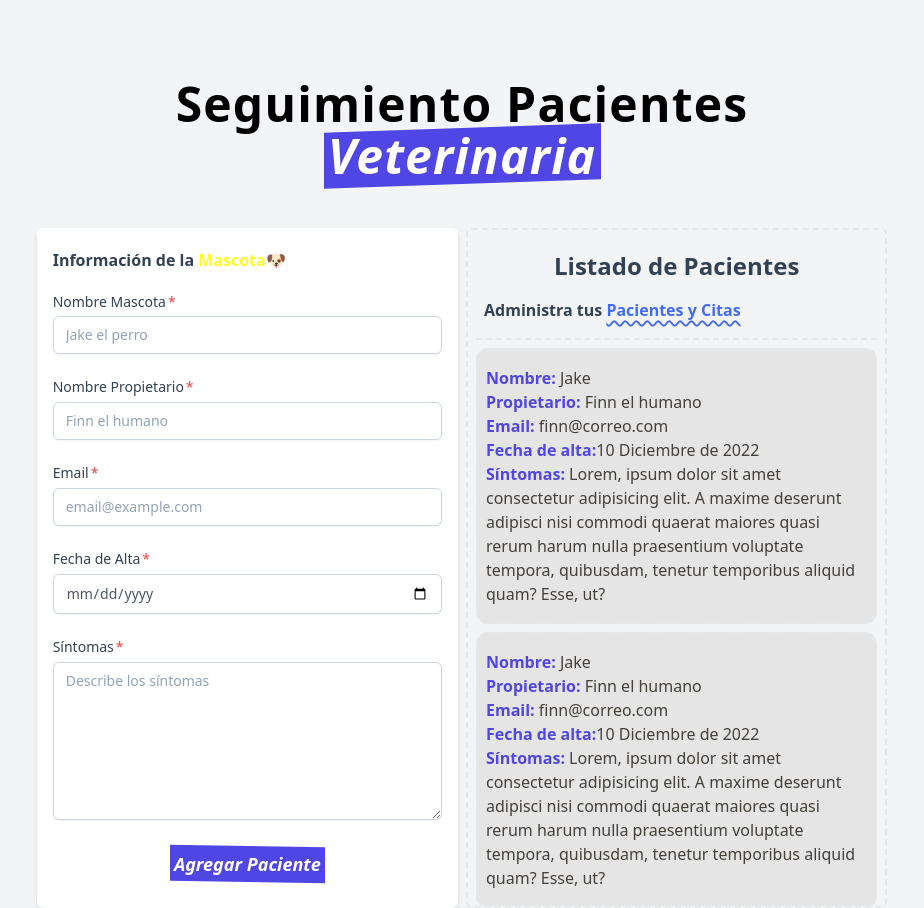
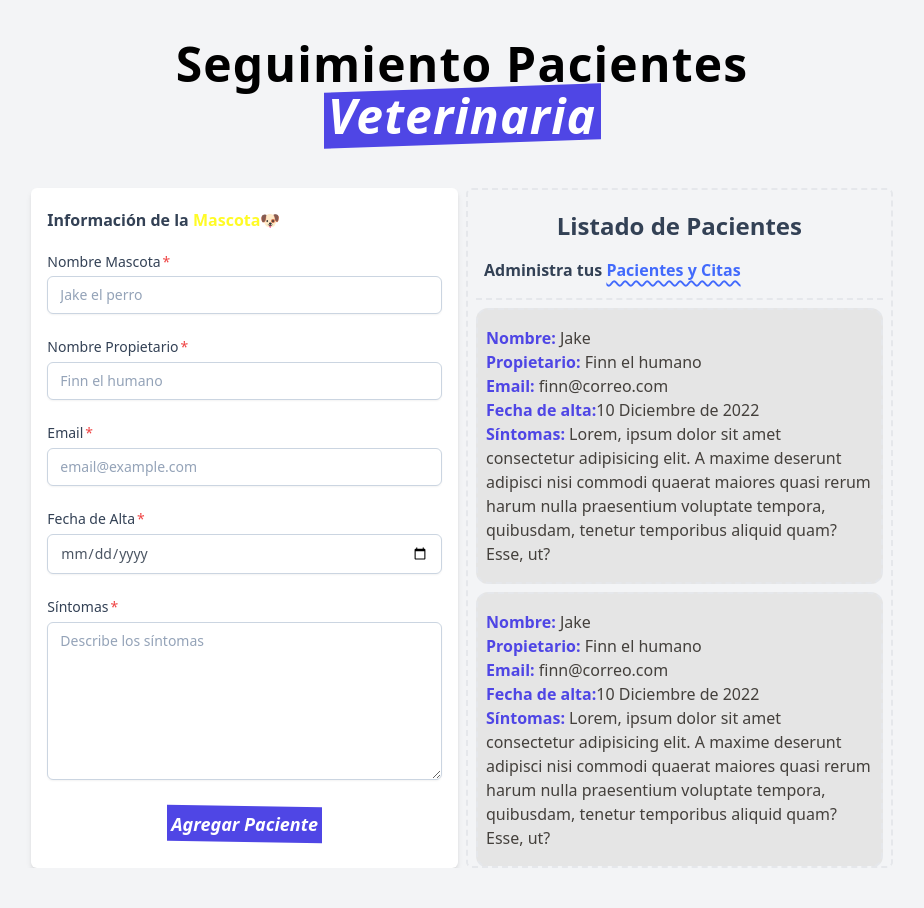
Before and after one commit to DanielRoman11/veterinaria-react, a React (Vite) app: page / in a window 1280 px wide. Shown: the whole page, without its empty margins (178-1102 px from the left). After the commit the page ends 868 px from the top, so only its background shows below. Built offline with nearby package versions, Linux system fonts and the light colour scheme.

Commit message:
feat: UseState Formulario

```diff
--- a/index.html
+++ b/index.html
@@ -8,7 +8,7 @@
     <meta name="viewport" content="width=device-width, initial-scale=1.0" />
     <title>Veterinaria</title>
   </head>
-  <body class="bg-gray-100 dark:text-white dark:bg-slate-900 min-h-screen">
+  <body class="bg-gray-100 dark:text-white dark:bg-slate-900 min-h-screen pt-10">
     <div id="root"></div>
     <script type="module" src="/src/main.jsx"></script>
   </body>
--- a/src/App.css
+++ b/src/App.css
@@ -605,8 +605,8 @@ video {
   margin-top: 0.5rem;
 }
 
-.mt-20 {
-  margin-top: 5rem;
+.mt-3 {
+  margin-top: 0.75rem;
 }
 
 .block {
@@ -621,8 +621,8 @@ video {
   display: flex;
 }
 
-.max-h-\[670px\] {
-  max-height: 670px;
+.h-full {
+  height: 100%;
 }
 
 .min-h-\[670px\] {
@@ -645,29 +645,6 @@ video {
   --tw-border-spacing-x: 1.25rem;
   --tw-border-spacing-y: 1.25rem;
   border-spacing: var(--tw-border-spacing-x) var(--tw-border-spacing-y);
-}
-
-.border-spacing-2 {
-  --tw-border-spacing-x: 0.5rem;
-  --tw-border-spacing-y: 0.5rem;
-  border-spacing: var(--tw-border-spacing-x) var(--tw-border-spacing-y);
-}
-
-.snap-y {
-  scroll-snap-type: y var(--tw-scroll-snap-strictness);
-}
-
-.snap-normal {
-  scroll-snap-stop: normal;
-}
-
-.scroll-py-4 {
-  scroll-padding-top: 1rem;
-  scroll-padding-bottom: 1rem;
-}
-
-.scroll-ps-10 {
-  scroll-padding-inline-start: 2.5rem;
 }
 
 .flex-col {
@@ -694,8 +671,8 @@ video {
   margin-bottom: calc(1.25rem * var(--tw-space-y-reverse));
 }
 
-.overflow-y-scroll {
-  overflow-y: scroll;
+.overflow-y-auto {
+  overflow-y: auto;
 }
 
 .rounded-md {
@@ -704,16 +681,6 @@ video {
 
 .rounded-xl {
   border-radius: 0.75rem;
-}
-
-.rounded-b-lg {
-  border-bottom-right-radius: 0.5rem;
-  border-bottom-left-radius: 0.5rem;
-}
-
-.rounded-t-none {
-  border-top-left-radius: 0px;
-  border-top-right-radius: 0px;
 }
 
 .border {
@@ -732,19 +699,6 @@ video {
   border-style: dashed;
 }
 
-.border-dotted {
-  border-style: dotted;
-}
-
-.border-double {
-  border-style: double;
-}
-
-.border-blue-700 {
-  --tw-border-opacity: 1;
-  border-color: rgb(29 78 216 / var(--tw-border-opacity));
-}
-
 .border-slate-300 {
   --tw-border-opacity: 1;
   border-color: rgb(203 213 225 / var(--tw-border-opacity));
@@ -755,19 +709,19 @@ video {
   background-color: rgb(243 244 246 / var(--tw-bg-opacity));
 }
 
-.bg-neutral-100 {
+.bg-neutral-200 {
   --tw-bg-opacity: 1;
-  background-color: rgb(245 245 245 / var(--tw-bg-opacity));
+  background-color: rgb(229 229 229 / var(--tw-bg-opacity));
+}
+
+.bg-red-700 {
+  --tw-bg-opacity: 1;
+  background-color: rgb(185 28 28 / var(--tw-bg-opacity));
 }
 
 .bg-white {
   --tw-bg-opacity: 1;
   background-color: rgb(255 255 255 / var(--tw-bg-opacity));
-}
-
-.bg-neutral-200 {
-  --tw-bg-opacity: 1;
-  background-color: rgb(229 229 229 / var(--tw-bg-opacity));
 }
 
 .px-2 {
@@ -790,6 +744,11 @@ video {
   padding-bottom: 0.5rem;
 }
 
+.py-3 {
+  padding-top: 0.75rem;
+  padding-bottom: 0.75rem;
+}
+
 .py-4 {
   padding-top: 1rem;
   padding-bottom: 1rem;
@@ -798,6 +757,10 @@ video {
 .py-5 {
   padding-top: 1.25rem;
   padding-bottom: 1.25rem;
+}
+
+.pt-10 {
+  padding-top: 2.5rem;
 }
 
 .text-center {
@@ -888,6 +851,11 @@ video {
   color: rgb(255 255 255 / var(--tw-text-opacity));
 }
 
+.text-\[\#FFFB26\] {
+  --tw-text-opacity: 1;
+  color: rgb(255 251 38 / var(--tw-text-opacity));
+}
+
 .underline {
   text-decoration-line: underline;
 }
@@ -937,6 +905,44 @@ video {
   --tw-shadow: 0 1px 2px 0 rgb(0 0 0 / 0.05);
   --tw-shadow-colored: 0 1px 2px 0 var(--tw-shadow-color);
   box-shadow: var(--tw-ring-offset-shadow, 0 0 #0000), var(--tw-ring-shadow, 0 0 #0000), var(--tw-shadow);
+}
+
+/* width */
+
+::-webkit-scrollbar {
+  width: 7px;
+}
+
+/* Track */
+
+::-webkit-scrollbar-track {
+  background: #F3F4F6;
+}
+
+@media (prefers-color-scheme: dark){
+  ::-webkit-scrollbar-track {
+    background: #0F172A;
+  }
+}
+
+/* Handle */
+
+::-webkit-scrollbar-thumb {
+  background: #E5E7EB;
+  border-radius: 3px;
+}
+
+@media (prefers-color-scheme: dark){
+  ::-webkit-scrollbar-thumb {
+    background: #334155;
+    border-radius: 3px;
+  }
+}
+
+/* Handle on hover */
+
+::-webkit-scrollbar-thumb:hover {
+  background: #555;
 }
 
 .before\:absolute::before {
@@ -1038,14 +1044,13 @@ video {
 }
 
 @media (prefers-color-scheme: dark) {
-  .dark\:bg-gray-900 {
-    --tw-bg-opacity: 1;
-    background-color: rgb(17 24 39 / var(--tw-bg-opacity));
+  .dark\:border-slate-700 {
+    --tw-border-opacity: 1;
+    border-color: rgb(51 65 85 / var(--tw-border-opacity));
   }
 
-  .dark\:bg-slate-200 {
-    --tw-bg-opacity: 1;
-    background-color: rgb(226 232 240 / var(--tw-bg-opacity));
+  .dark\:bg-\[\#0e0f0f48\] {
+    background-color: #0e0f0f48;
   }
 
   .dark\:bg-slate-800 {
@@ -1068,14 +1073,14 @@ video {
     color: rgb(226 232 240 / var(--tw-text-opacity));
   }
 
+  .dark\:text-slate-300 {
+    --tw-text-opacity: 1;
+    color: rgb(203 213 225 / var(--tw-text-opacity));
+  }
+
   .dark\:text-white {
     --tw-text-opacity: 1;
     color: rgb(255 255 255 / var(--tw-text-opacity));
-  }
-
-  .dark\:text-slate-300 {
-    --tw-text-opacity: 1;
-    color: rgb(203 213 225 / var(--tw-text-opacity));
   }
 
   .dark\:decoration-\[\#FFFB26\] {
@@ -1083,16 +1088,13 @@ video {
   }
 }
 
-@media (min-width: 300px) {
-  .min-\[300px\]\:px-2 {
-    padding-left: 0.5rem;
-    padding-right: 0.5rem;
-  }
-}
-
 @media (min-width: 640px) {
   .sm\:flex {
     display: flex;
+  }
+
+  .sm\:h-\[680px\] {
+    height: 680px;
   }
 
   .sm\:w-1\/2 {
--- a/src/App.jsx
+++ b/src/App.jsx
@@ -5,14 +5,13 @@ import ListadoPacientes from "./components/ListadoPacientes";
 function App() {
   return (
     <>
-      <div className="min-[300px]:px-2 container mx-auto mt-20 ">
+      <main className="container mx-auto">
         <Header />
         <div className="sm:flex justify-center gap-2 mt-12">
           <Formulario />
           <ListadoPacientes />
-
         </div>
-      </div>
+      </main>
     </>
   )
 }
--- a/src/index.css
+++ b/src/index.css
@@ -1,3 +1,36 @@
 @tailwind base;
 @tailwind components;
 @tailwind utilities;
+
+/* width */
+::-webkit-scrollbar {
+  width: 7px;
+}
+
+/* Track */
+::-webkit-scrollbar-track {
+  background: #F3F4F6;
+}
+@media (prefers-color-scheme: dark){
+  ::-webkit-scrollbar-track {
+    background: #0F172A;
+  }
+}
+
+/* Handle */
+
+::-webkit-scrollbar-thumb {
+  background: #E5E7EB;
+  border-radius: 3px;
+}
+@media (prefers-color-scheme: dark){
+  ::-webkit-scrollbar-thumb {
+    background: #334155;
+    border-radius: 3px;
+  }
+}
+
+/* Handle on hover */
+::-webkit-scrollbar-thumb:hover {
+  background: #555;
+}
```
